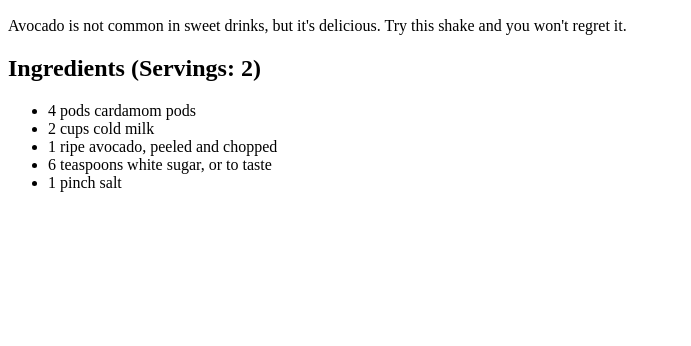
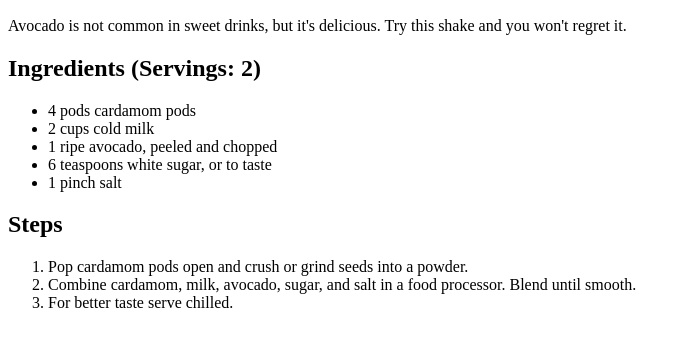
Before and after one commit to snbchowdhary/snc-recipes, a plain HTML site: page recipes/avocado-shake.html in a window 1280 px wide. Shown: the part 434-780 px from the top of the page, without its empty margins (0-691 px from the left). Drawn offline with Linux system fonts and the light colour scheme.

Commit message:
List steps needed to prepare avocado-shake

```diff
--- a/recipes/avocado-shake.html
+++ b/recipes/avocado-shake.html
@@ -25,5 +25,14 @@
       <li>6 teaspoons white sugar, or to taste</li>
       <li>1 pinch salt</li>
     </ul>
+    <h2>Steps</h2>
+    <ol>
+      <li>Pop cardamom pods open and crush or grind seeds into a powder.</li>
+      <li>
+        Combine cardamom, milk, avocado, sugar, and salt in a food processor.
+        Blend until smooth.
+      </li>
+      <li>For better taste serve chilled.</li>
+    </ol>
   </body>
 </html>
```
